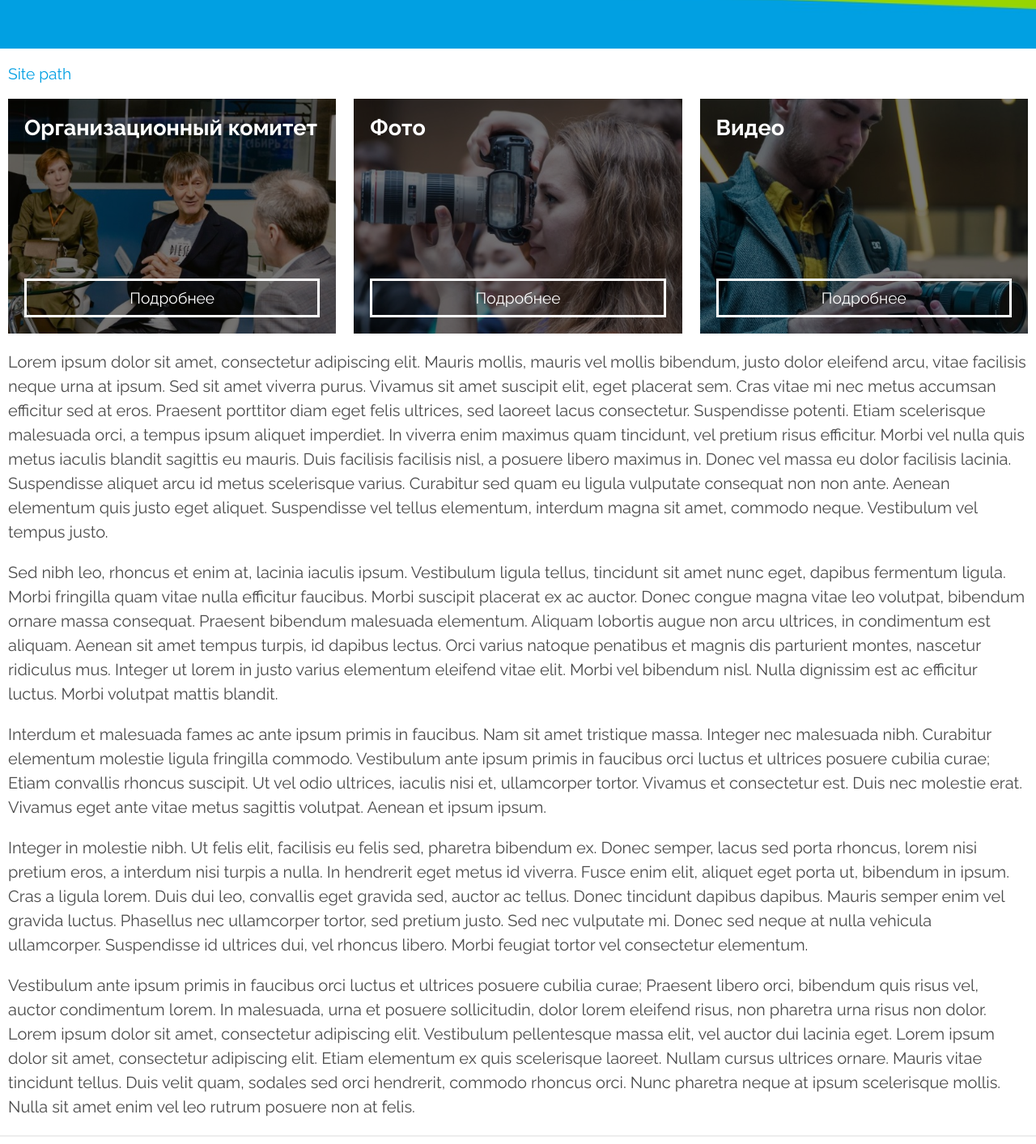
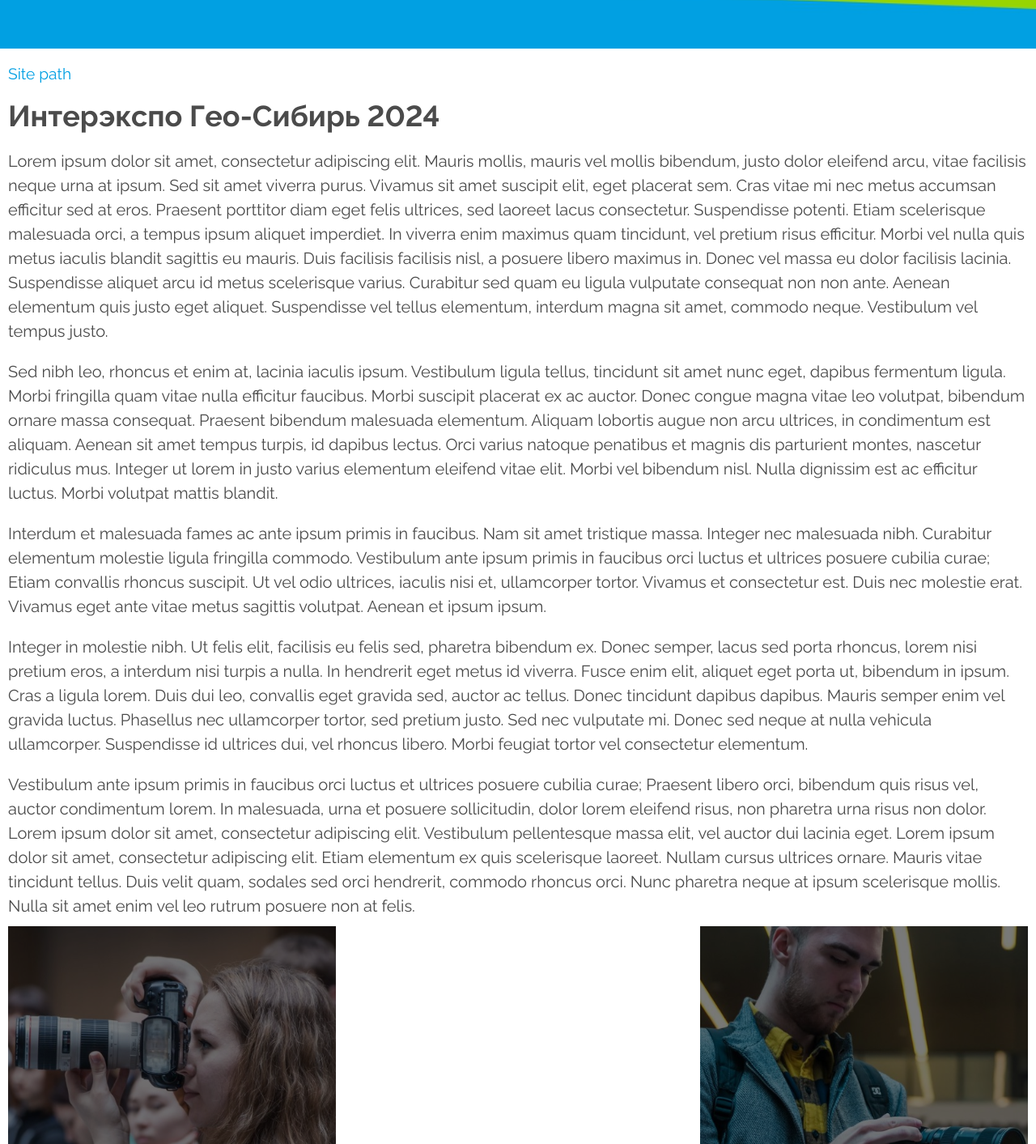
Before and after one commit to grehov084/geosib, a plain HTML site: page index.html in a window 1280 px wide. Shown: the part 710-2123 px from the top of the page at 81% size. Drawn offline with Linux system fonts and the light colour scheme; files whose address does not match are found by name.

```diff
--- a/index.html
+++ b/index.html
@@ -40,9 +40,6 @@
                 </div>
                 <div class="site-header-mobile">
                     <div class="site-header-mobile-top">
-                        <div class="site-header-action site-header-action--modile">
-                            <a href="#" class="site-header__link site-header__link--action">Регистрация</a>
-                        </div>
                         <div class="site-header-search">
                             <button class="site-header-search__button" type="submit"><svg width="16" height="16" viewBox="0 0 16 16" fill="none" xmlns="http://www.w3.org/2000/svg"><path fill-rule="evenodd" clip-rule="evenodd" d="M11.206 12.617L14.296 15.703C14.686 16.099 15.316 16.099 15.706 15.703C16.098 15.308 16.098 14.669 15.706 14.273L12.626 11.193C13.496 10.025 14.013 8.577 14.013 7.007C14.013 3.137 10.876 0 7.007 0C3.137 0 0 3.137 0 7.007C0 10.877 3.137 14.014 7.007 14.014C8.582 14.014 10.036 13.494 11.206 12.617ZM7.006 12.012C4.243 12.012 2.002 9.772 2.002 7.007C2.002 4.243 4.242 2.002 7.007 2.002C9.771 2.002 12.011 4.242 12.011 7.007C12.011 9.771 9.771 12.012 7.008 12.012H7.006Z" fill="#85899D"></path></svg></button>
                             <label for="site-header-search">
@@ -62,7 +59,11 @@
                         </div>
                     </div>
                     <div class="site-header-mobile-content">
+                        <div class="site-header-action site-header-action--modile">
+                            <a href="#" class="site-header__link site-header__link--action">Регистрация</a>
+                        </div>
                         <a href="" class="site-header-mobile__link">Общая информация</a>
+                        <a href="" class="site-header-mobile__link">Организационный комитет</a>
                         <a href="" class="site-header-mobile__link">Конгресс</a>
                         <a href="" class="site-header-mobile__link">Выставка</a>
                         <a href="" class="site-header-mobile__link">Партнеры</a>
@@ -74,6 +75,7 @@
             <div class="container">
                 <nav class="site-header__menu menu-header">
                     <div class="menu-header__item"><a href="" class="menu-header__link">Общая информация</a></div>
+                    <div class="menu-header__item"><a href="" class="site-header-mobile__link">Организационный комитет</a></div>
                     <div class="menu-header__item"><a href="" class="menu-header__link">Конгресс</a></div>
                     <div class="menu-header__item"><a href="" class="menu-header__link">Выставка</a></div>
                     <div class="menu-header__item"><a href="" class="menu-header__link">Партнеры</a></div>
@@ -90,19 +92,8 @@
                 <div class="breadcrumps">
                     Site path
                 </div>
-                <div class="site-main__section section">
-                    <div class="section__elem section-elem section-elem--organisation section-elem--blue">
-                        <div class="section-elem__title">Организационный комитет</div>
-                        <div class="section-elem__button"><a class="section-elem__link" href="">Подробнее</a></div>
-                    </div>
-                    <div class="section__elem section-elem section-elem--photo section-elem--purpule">
-                        <div class="section-elem__title">Фото</div>
-                        <div class="section-elem__button"><a class="section-elem__link" href="">Подробнее</a></div>
-                    </div>
-                    <div class="section__elem section-elem section-elem--video section-elem--green">
-                        <div class="section-elem__title">Видео</div>
-                        <div class="section-elem__button"><a class="section-elem__link" href="">Подробнее</a></div>
-                    </div>
+                <div class="site-main__title">
+                    Интерэкспо Гео-Сибирь 2024
                 </div>
                 <div class="site-main__info">
                     <p>Lorem ipsum dolor sit amet, consectetur adipiscing elit. Mauris mollis, mauris vel mollis bibendum, justo dolor eleifend arcu, vitae facilisis neque urna at ipsum. Sed sit amet viverra purus. Vivamus sit amet suscipit elit, eget placerat sem. Cras vitae mi nec metus accumsan efficitur sed at eros. Praesent porttitor diam eget felis ultrices, sed laoreet lacus consectetur. Suspendisse potenti. Etiam scelerisque malesuada orci, a tempus ipsum aliquet imperdiet. In viverra enim maximus quam tincidunt, vel pretium risus efficitur. Morbi vel nulla quis metus iaculis blandit sagittis eu mauris. Duis facilisis facilisis nisl, a posuere libero maximus in. Donec vel massa eu dolor facilisis lacinia. Suspendisse aliquet arcu id metus scelerisque varius. Curabitur sed quam eu ligula vulputate consequat non non ante. Aenean elementum quis justo eget aliquet. Suspendisse vel tellus elementum, interdum magna sit amet, commodo neque. Vestibulum vel tempus justo.</p>
@@ -110,6 +101,16 @@
                     <p>Interdum et malesuada fames ac ante ipsum primis in faucibus. Nam sit amet tristique massa. Integer nec malesuada nibh. Curabitur elementum molestie ligula fringilla commodo. Vestibulum ante ipsum primis in faucibus orci luctus et ultrices posuere cubilia curae; Etiam convallis rhoncus suscipit. Ut vel odio ultrices, iaculis nisi et, ullamcorper tortor. Vivamus et consectetur est. Duis nec molestie erat. Vivamus eget ante vitae metus sagittis volutpat. Aenean et ipsum ipsum.</p>
                     <p>Integer in molestie nibh. Ut felis elit, facilisis eu felis sed, pharetra bibendum ex. Donec semper, lacus sed porta rhoncus, lorem nisi pretium eros, a interdum nisi turpis a nulla. In hendrerit eget metus id viverra. Fusce enim elit, aliquet eget porta ut, bibendum in ipsum. Cras a ligula lorem. Duis dui leo, convallis eget gravida sed, auctor ac tellus. Donec tincidunt dapibus dapibus. Mauris semper enim vel gravida luctus. Phasellus nec ullamcorper tortor, sed pretium justo. Sed nec vulputate mi. Donec sed neque at nulla vehicula ullamcorper. Suspendisse id ultrices dui, vel rhoncus libero. Morbi feugiat tortor vel consectetur elementum.</p>
                     <p>Vestibulum ante ipsum primis in faucibus orci luctus et ultrices posuere cubilia curae; Praesent libero orci, bibendum quis risus vel, auctor condimentum lorem. In malesuada, urna et posuere sollicitudin, dolor lorem eleifend risus, non pharetra urna risus non dolor. Lorem ipsum dolor sit amet, consectetur adipiscing elit. Vestibulum pellentesque massa elit, vel auctor dui lacinia eget. Lorem ipsum dolor sit amet, consectetur adipiscing elit. Etiam elementum ex quis scelerisque laoreet. Nullam cursus ultrices ornare. Mauris vitae tincidunt tellus. Duis velit quam, sodales sed orci hendrerit, commodo rhoncus orci. Nunc pharetra neque at ipsum scelerisque mollis. Nulla sit amet enim vel leo rutrum posuere non at felis.</p>
+                </div>
+                <div class="site-main__section section">
+                    <div class="section__elem section-elem section-elem--photo section-elem--purpule">
+                        <div class="section-elem__title"></div>
+                        <div class="section-elem__button"><a class="section-elem__link" href="">Фото</a></div>
+                    </div>
+                    <div class="section__elem section-elem section-elem--video section-elem--green">
+                        <div class="section-elem__title"></div>
+                        <div class="section-elem__button"><a class="section-elem__link" href="">Видео</a></div>
+                    </div>
                 </div>
             </div>
         </div>
--- a/style.css
+++ b/style.css
@@ -127,6 +127,7 @@ p:last-child{
 }
 .site-header-search{
     display: flex;
+    align-items: center;
 }
 .site-header__content{
     display: flex;
@@ -197,8 +198,8 @@ p:last-child{
     justify-content: end;
 }
 .site-header-action--mobile{
-    width: max-content;
-    justify-content: unset;
+    width: 100%;
+    justify-content: center !important;
 }
 .site-header__link--action{
     text-decoration: none;
@@ -268,6 +269,12 @@ p:last-child{
     font-size: 20px !important;
     font-weight: 500;
 }
+.site-main__title{
+    width: 100%;
+    color: #4b4b4b;
+    font-weight: bold;
+    font-size: 36px;
+}
 .site-main__info{
     text-align: left;
     font-size: 20px;
@@ -279,11 +286,12 @@ p:last-child{
     width: 100%;
     display: flex;
     justify-content: space-between;
+    margin-top: 10px;
 }
 .section__elem{
-    width: 30%;
-    max-width: 425px;
-    height: 250px;
+    width: 50%;
+    max-width: 600px;
+    height: 300px;
     padding: 20px;
     display: flex;
     flex-direction: column;
@@ -324,6 +332,7 @@ p:last-child{
     text-align: center;
     transition: 0.5s;
     color: #fff;
+    font-weight: bold;
 }
 .section-elem__title{
     font-size: 27px;
@@ -545,6 +554,9 @@ p:last-child{
     .site-header__logo img{
         max-width: 185px;
     }
+    .site-header-action{
+        justify-content: center;
+    }
 }
 @media(max-width: 900px){
     .site-footer-contacts{
```
